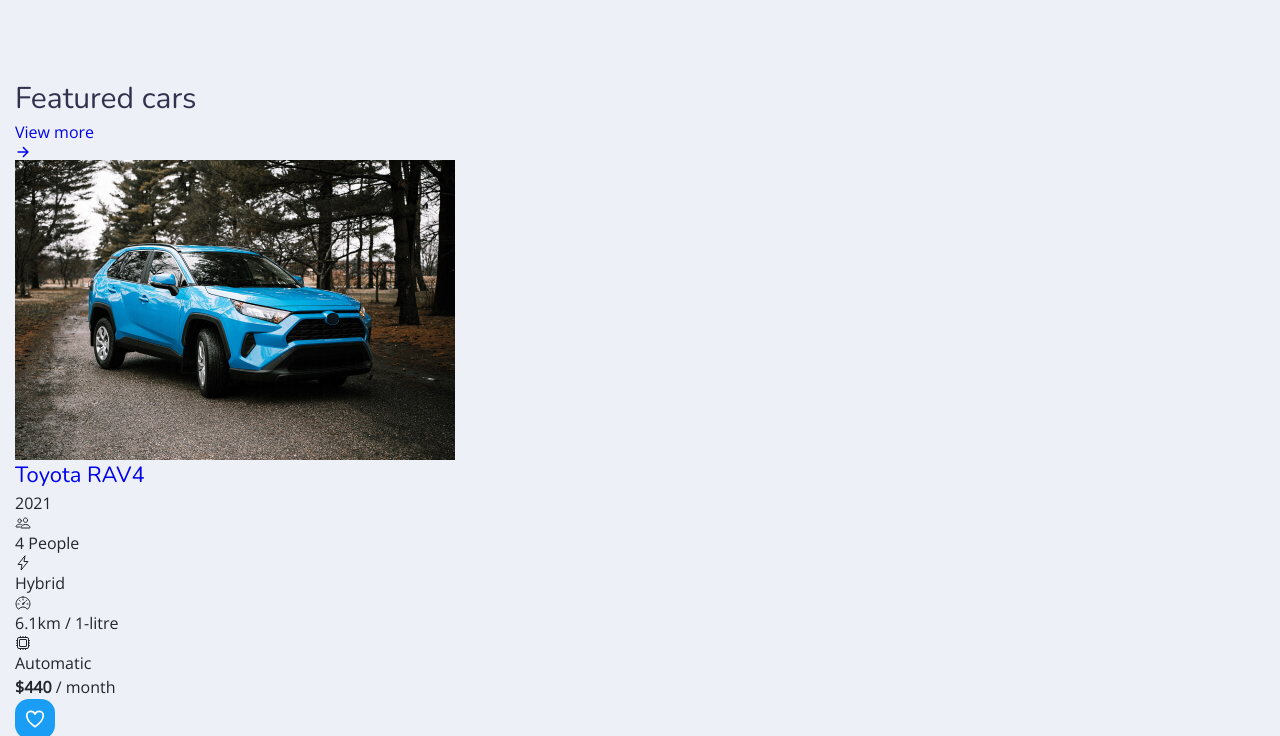
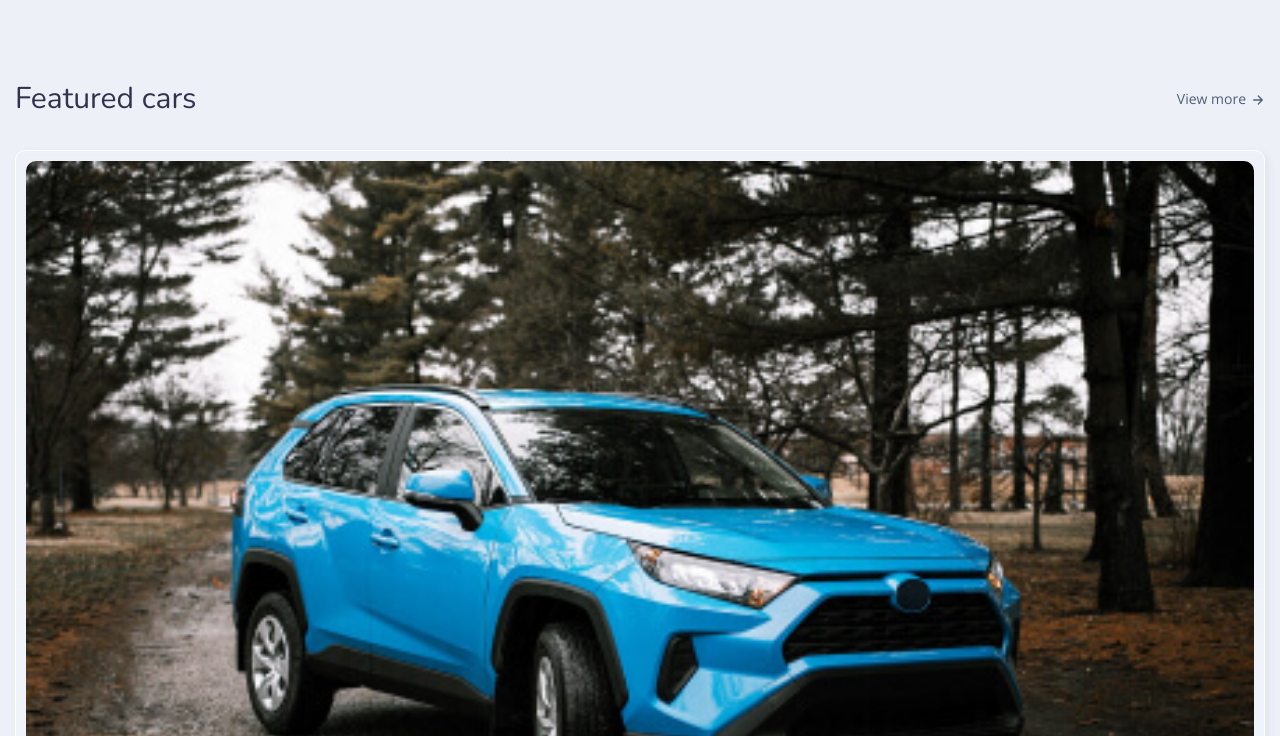
Before and after one commit to ameliaHub/ridex--codewithsadee, a plain HTML site: page index.html in a window 1280 px wide. Shown: the part 660-1396 px from the top of the page. Drawn offline with nearby package versions, Linux system fonts and the light colour scheme.

Commit message:
Añadidos estilos featured section

```diff
--- a/style.css
+++ b/style.css
@@ -202,6 +202,10 @@ button, a{
     font-size: var(--fs-4);
 }
 
+.w-100{
+    width: 100%;
+}
+
 
 
 
@@ -392,3 +396,169 @@ button, a{
     margin: 20px;
     text-transform: uppercase;
 }
+
+/*FEATURED CAR SECTION*/
+.featured-car .title-wrapper{
+    display: flex;
+    flex-wrap: wrap;
+    justify-content: center;
+    justify-content: space-between;
+    align-items: center;
+    gap: 10px 15px;
+    margin-bottom: 30px;
+}
+
+.featured-car-link{
+    display: flex;
+    align-items: center;
+    gap: 5px;
+    color: var(--independence);
+    font-size: var(--fs-6);
+}
+
+.featured-car-link span{
+    transition: var(--transition);
+}
+
+.featured-car-link:is(:hover, :focus) span{
+    color: var(--space-cadet);
+}
+
+.featured-car-link ion-icon{
+    margin-top: 3px;
+    transition: var(--transition);
+}
+
+.featured-car-link:is(:hover, :focus) ion-icon{
+    color: var(--carolina-blue);
+}
+
+.featured-car-list{
+    display: grid;
+    grid-template-columns: minmax(0,1fr);
+    gap: 30px;
+}
+
+.featured-car-card{
+    background: var(--gradient);
+    border: 1px solid var(--white);
+    border-radius: var(--radius-10);
+    padding: 10px;
+    box-shadow: var(--shadow-1);
+}
+
+.featured-car-card .card-banner{
+    background: hsla(0, 0%, 0%, 0.2);
+    aspect-ratio: 3/2;
+    border-radius: var(--radius-10);
+    overflow: hidden;
+}
+
+.featured-car-card .card-banner > img{
+    height: 100%;
+    object-fit: cover;
+}
+
+.featured-car-card .card-content{
+    padding: 20px 10px 10px;
+}
+
+.featured-car-card .card-title-wrapper{
+    display: flex;
+    justify-content: space-between;
+    align-items: center;
+    gap: 5px;
+    margin-bottom: 15px;
+}
+
+.featured-car-card .card-title{
+    width: calc(100% - 60px);
+}
+
+.featured-car-card .card-title > a{
+    color: inherit;
+    width: 100%;
+    white-space: nowrap;
+    overflow: hidden;
+    text-overflow: ellipsis;
+}
+
+.featured-car-card .card-title > a:is(:hover, :focus){
+    color: var(--carolina-blue);
+}
+
+.featured-car-card .year{
+    font-family: var(--ff-nunito);
+    font-size: var(--fs-6);
+    font-weight: var(--fw-600);
+    padding: 3px 12px;
+    border: 2px dashed hsla(204, 91%, 53%, 0.4);
+    border-radius: var(--radius-14);
+}
+
+.featured-car-card .card-list{
+    display: grid;
+    grid-template-columns: 1fr;
+    gap: 15px;
+    padding-bottom: 15px;
+    border-bottom: 1px solid hsla(0, 0%, 0%, 0.1);
+    margin-bottom: 15px;
+}
+
+.featured-car-card .card-list-item{
+    display: flex;
+    align-items: center;
+    gap: 8px;
+}
+
+.featured-car-card .card-list-item ion-icon{
+    font-size: 20px;
+    color: var(--carolina-blue);
+    --ionicon-stroke-width: 38px;
+}
+
+.featured-car-card .card-item-text{
+    color: var(--independence);
+    font-size: var(--fs-6);
+}
+
+.featured-car-card .card-price-wrapper{
+    display: flex;
+    flex-wrap: wrap;
+    justify-content: space-between;
+    align-items: center;
+    gap: 15px;
+}
+
+.featured-car-card .card-price{
+    font-family: var(--ff-nunito);
+    font-size: var(--fs-6);
+    color: var(--space-cadet);
+}
+
+.featured-car-card .card-price strong{
+    font-size: var(--fs-3);
+    font-weight: var(--fw-400);
+}
+
+.featured-car-card .btn:last-child{
+    --height: 36px;
+    min-width: 100%;
+}
+
+.featured-car-card .fav-btn{
+    --background: var(--beau-blue);
+    --color: var(--blue-jeans);
+    --height: 36px;
+    --width: 36px;
+    --shadow-2: none;
+}
+
+.featured-car-card .fav-btn ion-icon{
+    font-size: 18px;
+}
+
+.featured-car-card .fav-btn:is(:hover, :focus){
+    --background: var(--lavender-blush);
+    --color: var(--red-salsa);
+}
```
